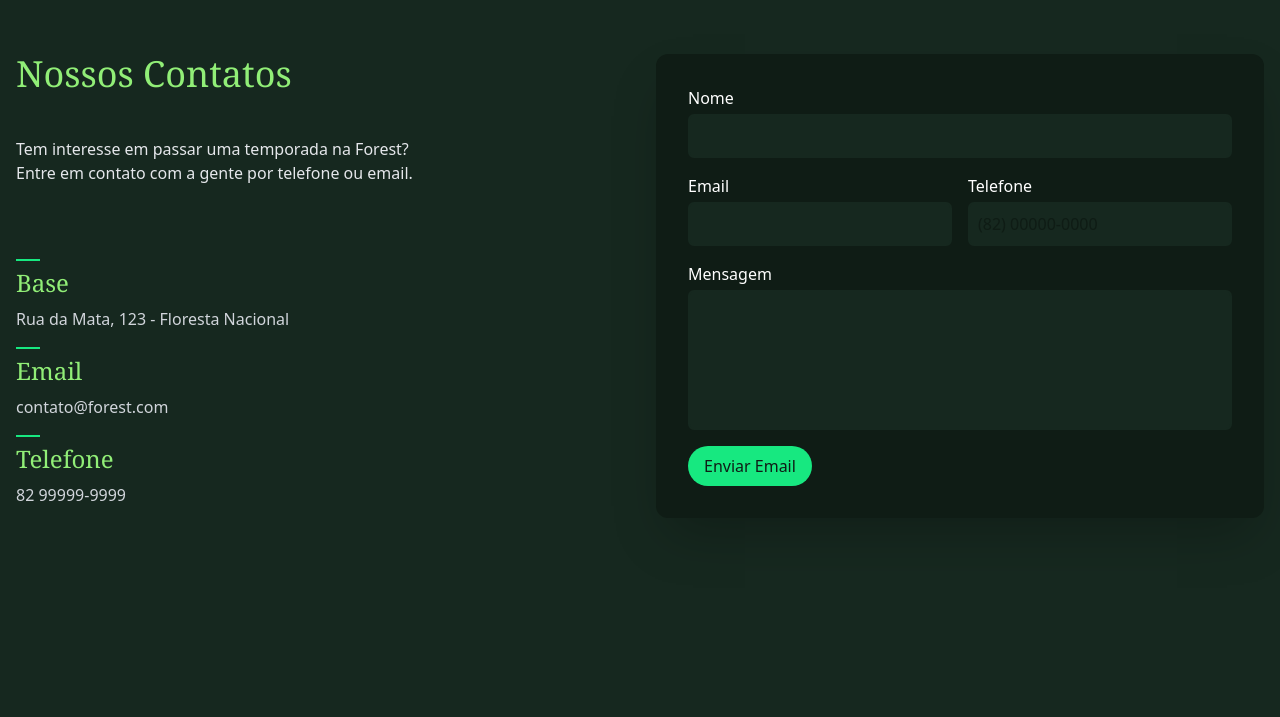
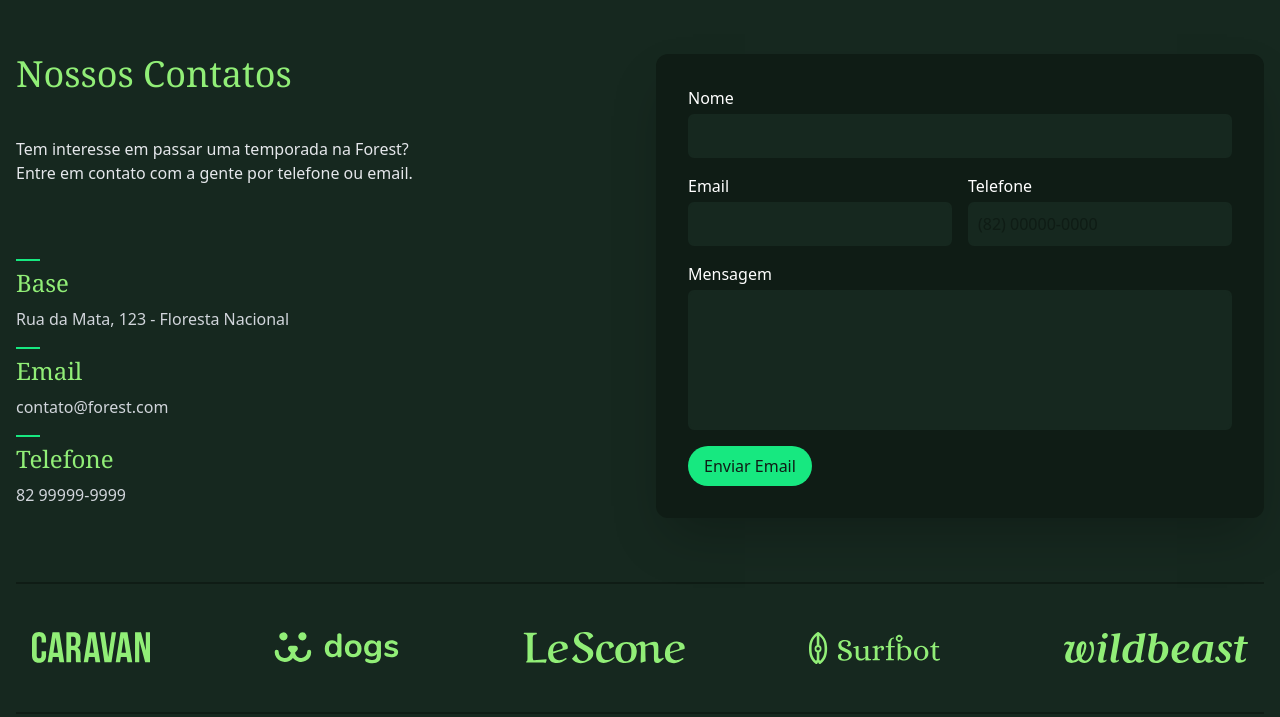
Before and after one commit to Lucarim/Forest, a website: page src/index.html in a window 1280 px wide. Shown: the part 3542-4259 px from the top of the page. Drawn offline with Linux system fonts and the light colour scheme.

Commit message:
parceiros

```diff
--- a/src/index.html
+++ b/src/index.html
@@ -221,6 +221,16 @@
       <button class="place-self-start bg-verde-400 text-verde-900 py-2 px-4 inline-block rounded-full">Enviar Email</button>
     </form>
   </section>
+
+  <section class="container mb-12 sm:mb-16">
+    <ul class="flex flex-col items-center xl:justify-between py-4 max-sm:divide-y-2 max-sm:divide-verde-900 sm:flex-row sm:gap-8 sm:border-b-2 sm:border-t-2 sm:border-verde-900 sm:py-8 *:p-4 *:*:max-h-8">
+      <li><img src="./img/parceiros/caravan.svg" alt="Caravan"></li>
+      <li><img src="./img/parceiros/dogs.svg" alt="Dogs"></li>
+      <li><img src="./img/parceiros/lescone.svg" alt="Lescone"></li>
+      <li><img src="./img/parceiros/surfbot.svg" alt="Surfbot"></li>
+      <li><img src="./img/parceiros/wildbeast.svg" alt="Wildbeast"></li>
+    </ul>
+  </section>
 </body>
 
 </html>
```
Also changed, not shown: src/output.css.
